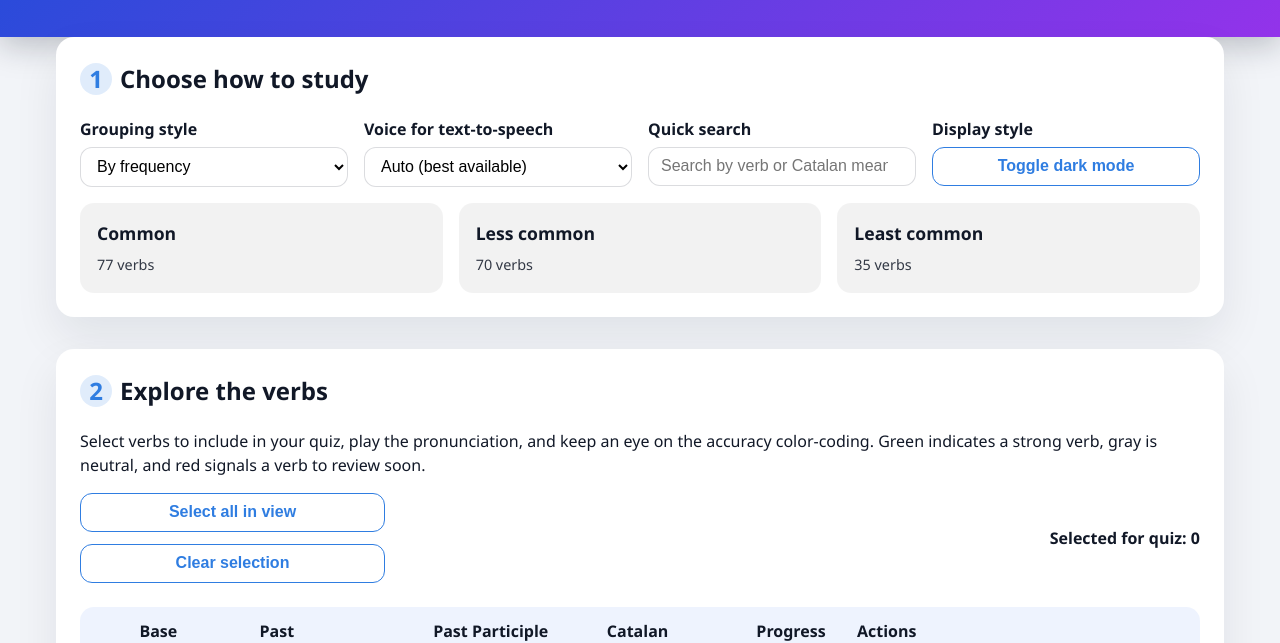
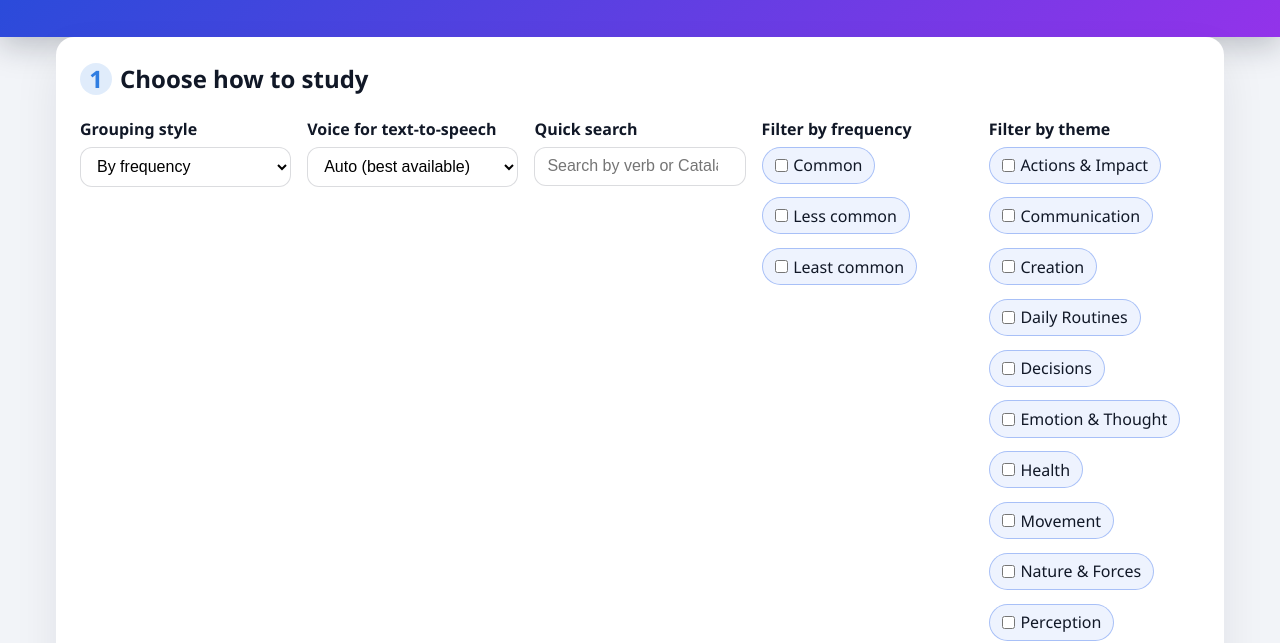
Before and after one commit to audiophrases/irregularverbs, a plain HTML site: page index.html in a window 1280 px wide. Shown: the part 175-818 px from the top of the page. Drawn offline with Linux system fonts and the light colour scheme.

Commit message:
Add frequency and theme filters for verb selection

```diff
--- a/index.html
+++ b/index.html
@@ -98,6 +98,48 @@
       display: grid;
       gap: 1rem;
       grid-template-columns: repeat(auto-fit, minmax(200px, 1fr));
+    }
+
+    .filter-chips {
+      display: flex;
+      flex-wrap: wrap;
+      gap: 0.5rem;
+    }
+
+    .filter-chip {
+      display: inline-flex;
+      align-items: center;
+      gap: 0.35rem;
+      padding: 0.35rem 0.75rem;
+      border-radius: 999px;
+      border: 1px solid rgba(37, 99, 235, 0.35);
+      background: rgba(37, 99, 235, 0.08);
+      font-weight: 500;
+      cursor: pointer;
+      user-select: none;
+      transition: background 0.2s ease, border 0.2s ease, color 0.2s ease;
+    }
+
+    .filter-chip input {
+      margin: 0;
+      accent-color: var(--accent);
+    }
+
+    .filter-chip.active {
+      background: var(--accent);
+      border-color: var(--accent);
+      color: white;
+    }
+
+    body.dark .filter-chip {
+      background: rgba(59, 130, 246, 0.12);
+      border-color: rgba(148, 163, 184, 0.5);
+    }
+
+    body.dark .filter-chip.active {
+      background: rgba(37, 99, 235, 0.85);
+      border-color: rgba(37, 99, 235, 0.85);
+      color: white;
     }
 
     label {
@@ -377,6 +419,14 @@
         <div>
           <label for="searchInput">Quick search</label>
           <input type="search" id="searchInput" placeholder="Search by verb or Catalan meaning" />
+        </div>
+        <div>
+          <label>Filter by frequency</label>
+          <div id="frequencyFilters" class="filter-chips" role="group" aria-label="Filter by frequency"></div>
+        </div>
+        <div>
+          <label>Filter by theme</label>
+          <div id="themeFilters" class="filter-chips" role="group" aria-label="Filter by theme"></div>
         </div>
         <div>
           <label for="darkModeToggle">Display style</label>
@@ -677,6 +727,7 @@
     );
 
     const STORAGE_KEY = "irregularVerbProgress_v1";
+    const frequencyOrder = ["Common", "Less common", "Least common"];
     const selectionSet = new Set();
     let activeGroup = null;
     let currentGrouping = "frequency";
@@ -710,6 +761,13 @@
     const hardVerbsEl = document.getElementById("hardVerbs");
     const groupingSelect = document.getElementById("groupingSelect");
     const darkModeToggle = document.getElementById("darkModeToggle");
+    const frequencyFilters = document.getElementById("frequencyFilters");
+    const themeFilters = document.getElementById("themeFilters");
+
+    const activeFrequencyFilters = new Set();
+    const activeThemeFilters = new Set();
+    const frequencyOptions = frequencyOrder.filter((option) => verbs.some((verb) => verb.frequency === option));
+    const themeOptions = Array.from(new Set(verbs.map((verb) => verb.theme))).sort((a, b) => a.localeCompare(b));
 
     const progress = loadProgress();
     totalVerbsEl.textContent = verbs.length;
@@ -733,10 +791,50 @@
       return `${Math.round(value * 100)}%`;
     }
 
+    function renderFilterGroup(container, options, stateSet) {
+      container.innerHTML = "";
+      options.forEach((option) => {
+        const label = document.createElement("label");
+        label.className = "filter-chip";
+
+        const input = document.createElement("input");
+        input.type = "checkbox";
+        input.value = option;
+        input.checked = stateSet.has(option);
+        input.addEventListener("change", (event) => {
+          label.classList.toggle("active", event.target.checked);
+          if (event.target.checked) {
+            stateSet.add(option);
+          } else {
+            stateSet.delete(option);
+          }
+          applyFilters();
+        });
+
+        const text = document.createElement("span");
+        text.textContent = option;
+
+        label.appendChild(input);
+        label.appendChild(text);
+        label.classList.toggle("active", input.checked);
+
+        container.appendChild(label);
+      });
+    }
+
+    function renderFilterControls() {
+      renderFilterGroup(frequencyFilters, frequencyOptions, activeFrequencyFilters);
+      renderFilterGroup(themeFilters, themeOptions, activeThemeFilters);
+    }
+
+    function applyFilters() {
+      activeGroup = null;
+      renderGroups();
+    }
+
     function renderGroups() {
       const groups = new Map();
       const searchTerm = searchInput.value.trim().toLowerCase();
-      const frequencyOrder = ["Common", "Less common", "Least common"];
       const patternOrder = [
         "No change — 25",
         "Regular alternative available (-ed) — 24",
@@ -756,7 +854,10 @@
           verb.past.toLowerCase().includes(searchTerm) ||
           verb.participle.toLowerCase().includes(searchTerm);
 
-        if (!matchesSearch) {
+        const matchesFrequencyFilter = !activeFrequencyFilters.size || activeFrequencyFilters.has(verb.frequency);
+        const matchesThemeFilter = !activeThemeFilters.size || activeThemeFilters.has(verb.theme);
+
+        if (!matchesSearch || !matchesFrequencyFilter || !matchesThemeFilter) {
           return;
         }
 
@@ -787,21 +888,26 @@
       groupList.innerHTML = "";
 
       if (!sortedGroups.length) {
+        activeGroup = null;
         groupList.innerHTML = '<div class="empty-state">No verbs match your search.</div>';
         renderVerbTable([]);
         return;
       }
 
+      let desiredGroupName = activeGroup;
+      if (!desiredGroupName || !sortedGroups.some(([name]) => name === desiredGroupName)) {
+        desiredGroupName = sortedGroups[0][0];
+      }
+
       sortedGroups.forEach(([name, list]) => {
         const card = document.createElement("article");
-        card.className = "group-card" + (activeGroup === name ? " active" : "");
+        card.className = "group-card" + (desiredGroupName === name ? " active" : "");
         card.tabIndex = 0;
         card.setAttribute("role", "listitem");
         card.innerHTML = `<h3>${name}</h3><p>${list.length} verb${list.length === 1 ? "" : "s"}</p>`;
         card.addEventListener("click", () => {
           activeGroup = name;
           renderGroups();
-          renderVerbTable(list);
         });
         card.addEventListener("keypress", (event) => {
           if (event.key === "Enter" || event.key === " ") {
@@ -812,10 +918,9 @@
         groupList.appendChild(card);
       });
 
-      if (!activeGroup && sortedGroups.length) {
-        activeGroup = sortedGroups[0][0];
-        renderVerbTable(sortedGroups[0][1]);
-      }
+      activeGroup = desiredGroupName;
+      const activeEntry = sortedGroups.find(([name]) => name === activeGroup);
+      renderVerbTable(activeEntry ? activeEntry[1] : []);
     }
 
     function renderVerbTable(list) {
@@ -1201,6 +1306,7 @@
     document.addEventListener("DOMContentLoaded", () => {
       restoreDarkMode();
       initVoices();
+      renderFilterControls();
       renderGroups();
       updateProgressSummary();
       renderHardVerbs();
```
